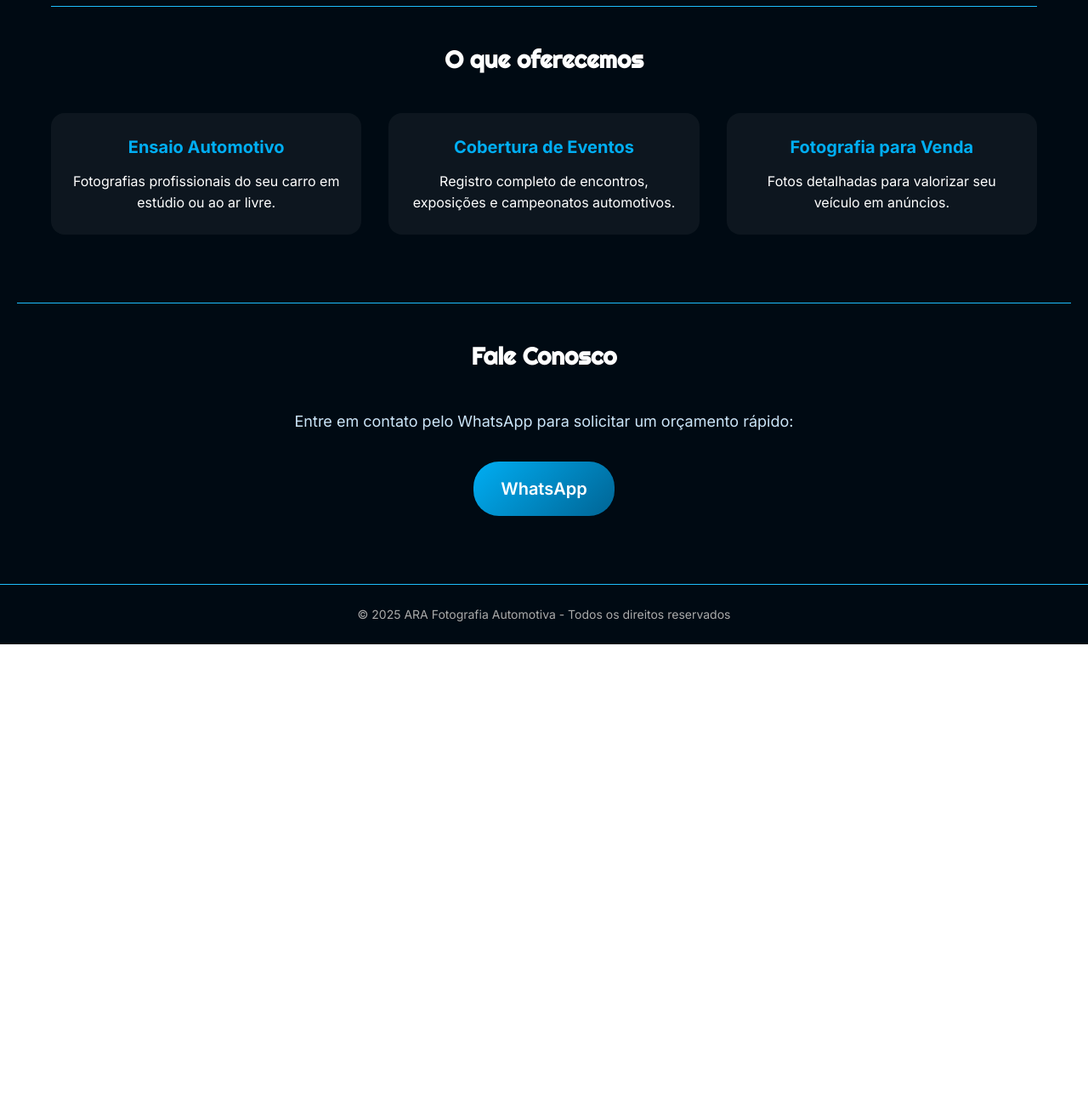
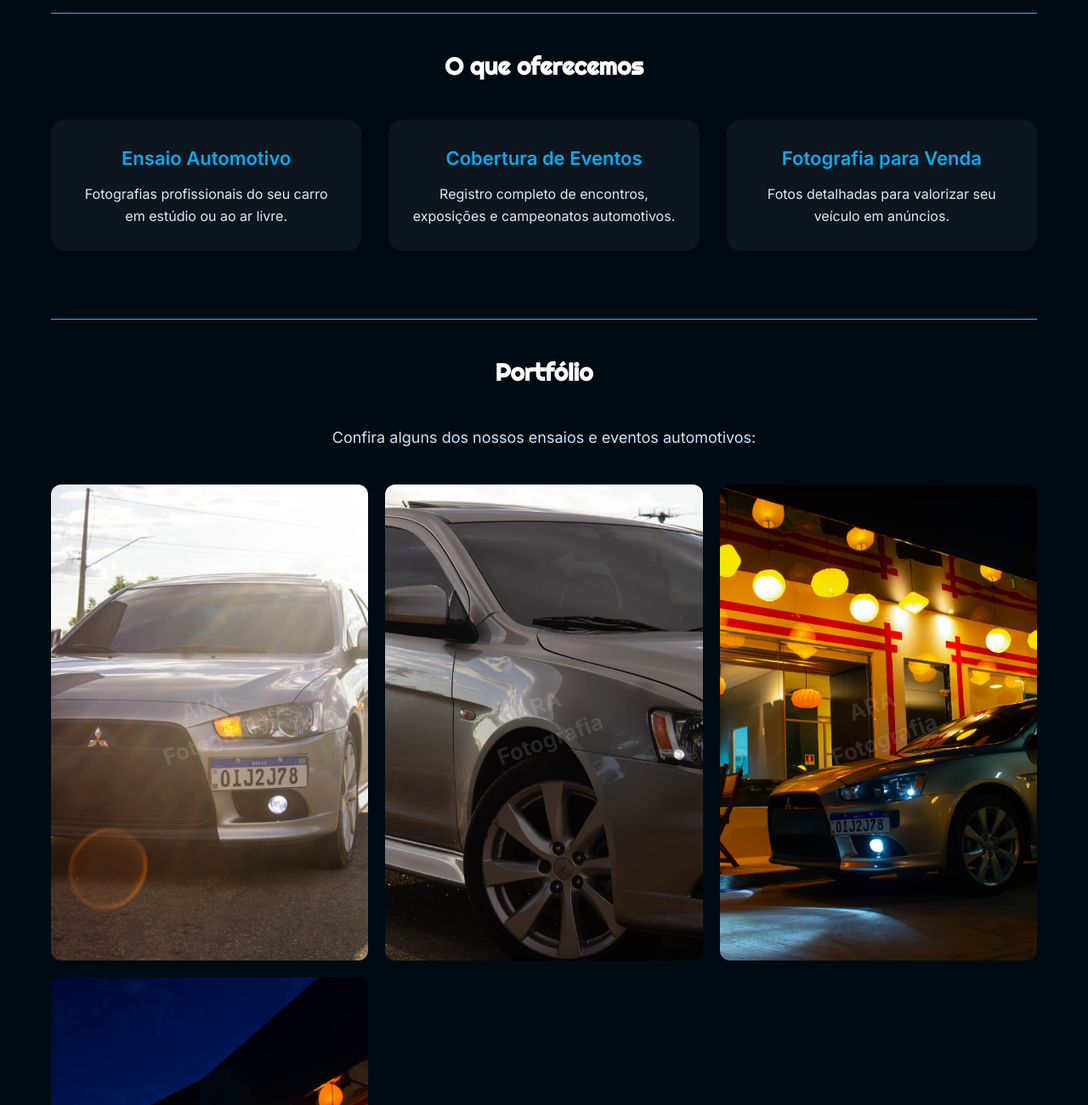
Before and after one commit to jonasafp/ARA, a plain HTML site: page index.html in a window 1280 px wide. Shown: the part 660-1960 px from the top of the page at 85% size. Before the commit the page ends 1418 px from the top, so only its background shows below. Drawn offline with nearby package versions, Linux system fonts and the light colour scheme.

Commit message:
alterações para implementação de função

```diff
--- a/index.html
+++ b/index.html
@@ -6,61 +6,103 @@
   <meta name="viewport" content="width=device-width, initial-scale=1.0">
   <meta name="description" content="Fotografia Automotiva Profissional">
   <title>ARA Fotografia</title>
+
+  <!-- CSS -->
   <link rel="stylesheet" type="text/css" href="style.css">
+
+  <!-- Google Fonts -->
   <link rel="preconnect" href="https://fonts.googleapis.com">
   <link rel="preconnect" href="https://fonts.gstatic.com" crossorigin>
   <link
     href="https://fonts.googleapis.com/css2?family=Inter:wght@300;400;600;700&family=Righteous&display=swap"
     rel="stylesheet">
+
+  <!-- AOS (Animate on Scroll) -->
+  <link href="https://unpkg.com/aos@2.3.1/dist/aos.css" rel="stylesheet">
 </head>
 
-<body>
+<!-- Bloqueio de download fácil -->
+<body oncontextmenu="return false;" ondragstart="return false;" onselectstart="return false;">
+
   <!-- HEADER -->
   <header class="header">
     <img class="header_img" src="assets/logo.jpg" alt="Logo ARA">
     <nav class="nav">
       <a href="#sobre" class="iten_nav">Sobre</a>
       <a href="#servicos" class="iten_nav">Serviços</a>
+      <a href="#portfolio" class="iten_nav">Portfólio</a>
       <a href="#contatos" class="iten_nav">Contatos</a>
     </nav>
   </header>
 
   <!-- MAIN -->
   <main class="main">
-    <!-- Hero Section -->
+    <!-- HERO -->
     <section class="main_principal" id="sobre">
-      <div class="main_principal_escrito">
+      <div class="main_principal_escrito" data-aos="fade-right">
         <h1 class="main_principal_titulo">ARA</h1>
         <h2 class="main_principal_subtitulo">Fotografia Automotiva</h2>
         <a href="#contatos"><button class="main_button">Orçamentos</button></a>
       </div>
-      <img class="main_img" src="assets/figure_main.png" alt="Fotógrafo ilustrado">
+      <img class="main_img" src="assets/figure_main.png" alt="Fotógrafo ilustrado" data-aos="fade-left">
     </section>
 
-    <!-- Serviços -->
+    <!-- SERVIÇOS -->
     <section class="main_secundaria" id="servicos">
-      <h3 class="main_secundaria_titulo">O que oferecemos</h3>
+      <h3 class="main_secundaria_titulo" data-aos="fade-up">O que oferecemos</h3>
       <div class="servicos_grid">
-        <div class="card">
+        <div class="card" data-aos="fade-up" data-aos-delay="200">
           <h4>Ensaio Automotivo</h4>
           <p>Fotografias profissionais do seu carro em estúdio ou ao ar livre.</p>
         </div>
-        <div class="card">
+        <div class="card" data-aos="fade-up" data-aos-delay="300">
           <h4>Cobertura de Eventos</h4>
           <p>Registro completo de encontros, exposições e campeonatos automotivos.</p>
         </div>
-        <div class="card">
+        <div class="card" data-aos="fade-up" data-aos-delay="400">
           <h4>Fotografia para Venda</h4>
           <p>Fotos detalhadas para valorizar seu veículo em anúncios.</p>
         </div>
       </div>
     </section>
 
-    <!-- Contatos -->
+    <!-- PORTFÓLIO -->
+    <section class="portfolio" id="portfolio">
+      <h3 class="main_secundaria_titulo" data-aos="fade-up">Portfólio</h3>
+      <p class="portfolio_texto" data-aos="fade-up" data-aos-delay="100">
+        Confira alguns dos nossos ensaios e eventos automotivos:
+      </p>
+
+      <div class="portfolio_grid">
+        <div class="portfolio_item" data-aos="zoom-in" data-aos-delay="200">
+          <img src="portifolio/1.jpg" alt="Foto automotiva 1">
+        </div>
+        <div class="portfolio_item" data-aos="zoom-in" data-aos-delay="300">
+          <img src="portifolio/2.jpg" alt="Foto automotiva 2">
+        </div>
+        <div class="portfolio_item" data-aos="zoom-in" data-aos-delay="400">
+          <img src="portifolio/3.jpg" alt="Evento automotivo">
+        </div>
+        <div class="portfolio_item" data-aos="zoom-in" data-aos-delay="500">
+          <img src="portifolio/4.jpg" alt="Foto automotiva 3">
+        </div>
+      </div>
+    </section>
+
+    <!-- CONTATOS -->
     <section class="contatos" id="contatos">
-      <h3 class="main_secundaria_titulo">Fale Conosco</h3>
-      <p class="contatos_texto">Entre em contato pelo WhatsApp para solicitar um orçamento rápido:</p>
-      <a href="https://wa.me/5500000000000" target="_blank" class="main_button">WhatsApp</a>
+      <h3 class="main_secundaria_titulo" data-aos="fade-up">Fale Conosco</h3>
+      <p class="contatos_texto" data-aos="fade-up" data-aos-delay="100">
+        Entre em contato pelo WhatsApp ou siga nosso Instagram para conhecer mais:
+      </p>
+      <div class="contatos_links">
+        <a href="https://wa.me/5500000000000" target="_blank" class="main_button" data-aos="zoom-in">
+          WhatsApp
+        </a>
+        <a href="https://www.instagram.com/_ara.team?igsh=eXd1ZTdiNGJhOG12" target="_blank" class="main_button" data-aos="zoom-in" data-aos-delay="200">
+          Instagram
+        </a>
+      </div>
     </section>
   </main>
 
@@ -68,6 +110,15 @@
   <footer class="footer">
     <p>© 2025 ARA Fotografia Automotiva - Todos os direitos reservados</p>
   </footer>
+
+  <!-- JS AOS -->
+  <script src="https://unpkg.com/aos@2.3.1/dist/aos.js"></script>
+  <script>
+    AOS.init({
+      duration: 1000,
+      once: true
+    });
+  </script>
 </body>
 
 </html>
--- a/style.css
+++ b/style.css
@@ -16,15 +16,22 @@ body {
   line-height: 1.6;
 }
 
+/* Compensa o header fixo */
+.main {
+  border-top: 0.4px solid #1ebefd;
+  padding-top: 100px;
+}
+
 /* ==========================
    HEADER
 ========================== */
 .header {
-  position: sticky;
+  position: fixed;
   top: 0;
+  left: 0;
+  width: 100%;
   z-index: 100;
   display: flex;
-  flex-direction: row;
   align-items: center;
   justify-content: space-between;
   padding: 16px 48px;
@@ -67,10 +74,6 @@ body {
 /* ==========================
    HERO SECTION
 ========================== */
-.main {
-  border-top: 0.4px solid #1ebefd;
-}
-
 .main_principal {
   display: flex;
   flex-direction: row;
@@ -108,11 +111,11 @@ body {
 /* BOTÃO PRINCIPAL */
 .main_button {
   background: linear-gradient(135deg, #00aef3, #006494);
-  padding: 16px 32px;
+  padding: 14px 28px;
   border: none;
   border-radius: 30px;
   font-weight: 600;
-  font-size: 20px;
+  font-size: 18px;
   color: #fff;
   cursor: pointer;
   transition: transform 0.3s ease, box-shadow 0.3s ease;
@@ -151,20 +154,81 @@ body {
 
 .card {
   background: rgba(255, 255, 255, 0.05);
-  padding: 24px;
+  padding: 28px;
   border-radius: 16px;
   transition: transform 0.3s, box-shadow 0.3s;
+  text-align: center;
 }
 
 .card:hover {
   transform: translateY(-8px);
-  box-shadow: 0 8px 20px rgba(0, 174, 243, 0.2);
+  box-shadow: 0 8px 20px rgba(0, 174, 243, 0.25);
 }
 
 .card h4 {
-  font-size: 20px;
+  font-size: 22px;
   margin-bottom: 12px;
   color: #00aef3;
+  font-weight: 600;
+}
+
+.card p {
+  font-size: 16px;
+  color: #e2e8f0;
+}
+
+/* ==========================
+   PORTFÓLIO
+========================== */
+.portfolio {
+  max-width: 1200px;
+  margin: 80px auto;
+  padding: 0 20px;
+  text-align: center;
+}
+
+.portfolio_texto {
+  margin-bottom: 40px;
+  font-size: 18px;
+  color: #cce6f9;
+}
+
+.portfolio_grid {
+  display: grid;
+  grid-template-columns: repeat(auto-fit, minmax(280px, 1fr));
+  gap: 20px;
+}
+
+.portfolio_item {
+  position: relative;
+  overflow: hidden;
+  border-radius: 12px;
+}
+
+.portfolio_item img {
+  width: 100%;
+  height: 100%;
+  object-fit: cover;
+  display: block;
+  transition: transform 0.4s ease, box-shadow 0.4s ease;
+}
+
+.portfolio_item:hover img {
+  transform: scale(1.05);
+  box-shadow: 0 8px 20px rgba(0, 174, 243, 0.3);
+}
+
+/* Marca d’água */
+.portfolio_item::after {
+  content: "ARA Fotografia";
+  position: absolute;
+  top: 50%;
+  left: 50%;
+  transform: translate(-50%, -50%) rotate(-20deg);
+  font-size: 26px;
+  font-weight: bold;
+  color: rgba(255, 255, 255, 0.12);
+  pointer-events: none;
 }
 
 /* ==========================
@@ -180,6 +244,13 @@ body {
   margin: 16px 0 32px 0;
   font-size: 18px;
   color: #cce6f9;
+}
+
+.contatos_links {
+  display: flex;
+  justify-content: center;
+  gap: 20px;
+  flex-wrap: wrap;
 }
 
 /* ==========================
```
Also changed, not shown: portifolio/1.jpg (added), portifolio/2.jpg (added), portifolio/3.jpg (added), portifolio/4.jpg (added).
